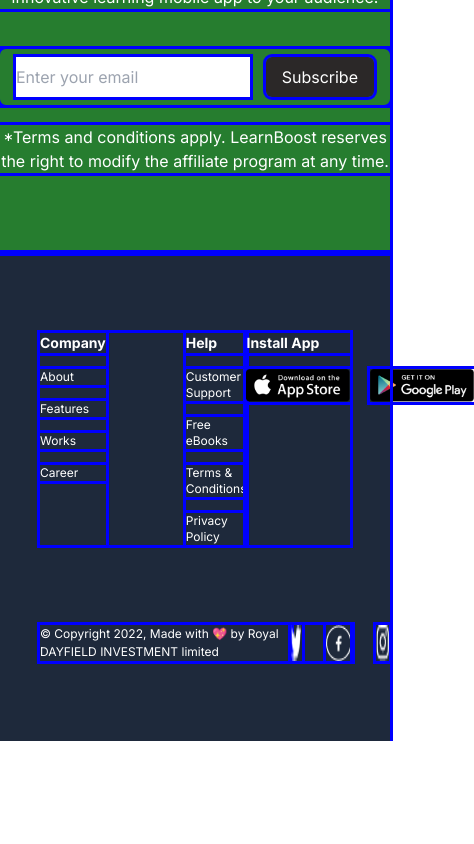
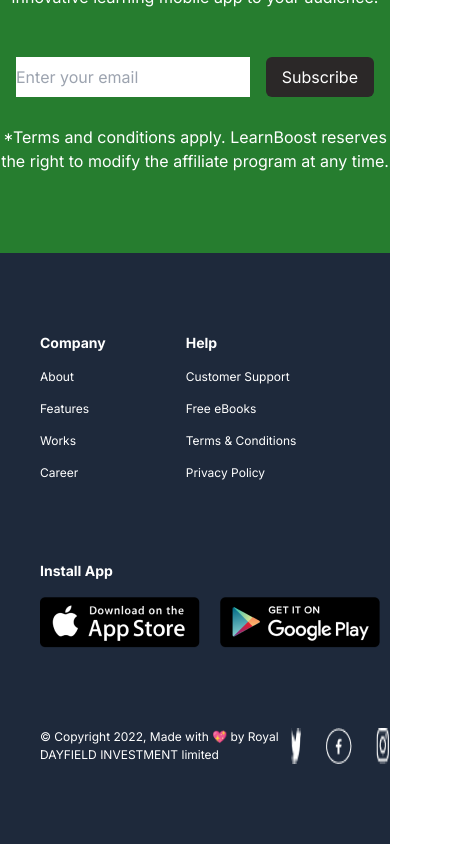
Before and after one commit to salafidevelopers/learnBoost_landing, a Next.js app: page / in a window 390 px wide. Shown: the part 9371-10215 px from the top of the page, 474 px wide, since content can reach past the window. Before the commit the page ends 10112 px from the top, so only its background shows below. Built offline with nearby package versions, Linux system fonts and the light colour scheme.

Commit message:
add responsiveness

```diff
--- a/app/components/footer.js
+++ b/app/components/footer.js
@@ -8,7 +8,7 @@ import instagram from "../../public/instagram.png";
 const Footer = () => {
   return (
     <footer className="bg-[#1E293B] p-10 grid grid-cols-1 grid-row-2 gap-20 py-20">
-      <div className="flex justify-between text-white ">
+      <div className="flex flex-col gap-20 md:flex-row md:justify-between text-white ">
         <div className="flex gap-20">
           <div className="flex flex-col gap-4">
             <h4 className="font-bold text-sm">Company </h4>
--- a/app/globals.css
+++ b/app/globals.css
@@ -7,7 +7,7 @@ body {
   margin: 0;
 }
 
-* {
+/* * {
   box-sizing: border-box;
   outline: 3px solid blue !important;
-}
+} */
```
